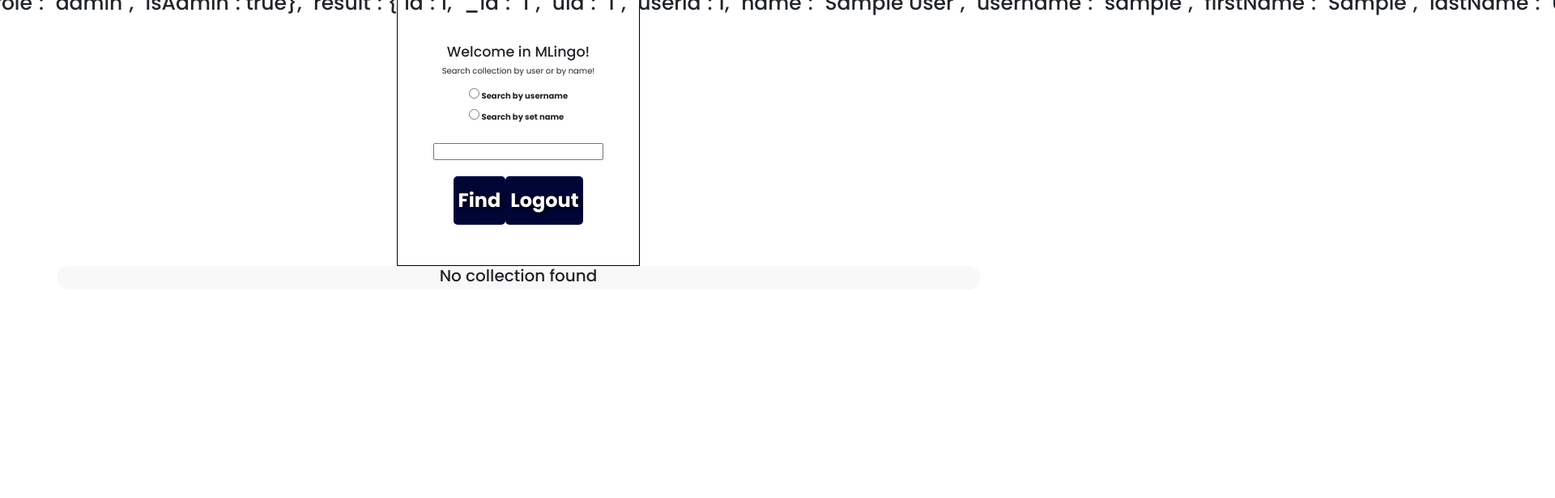
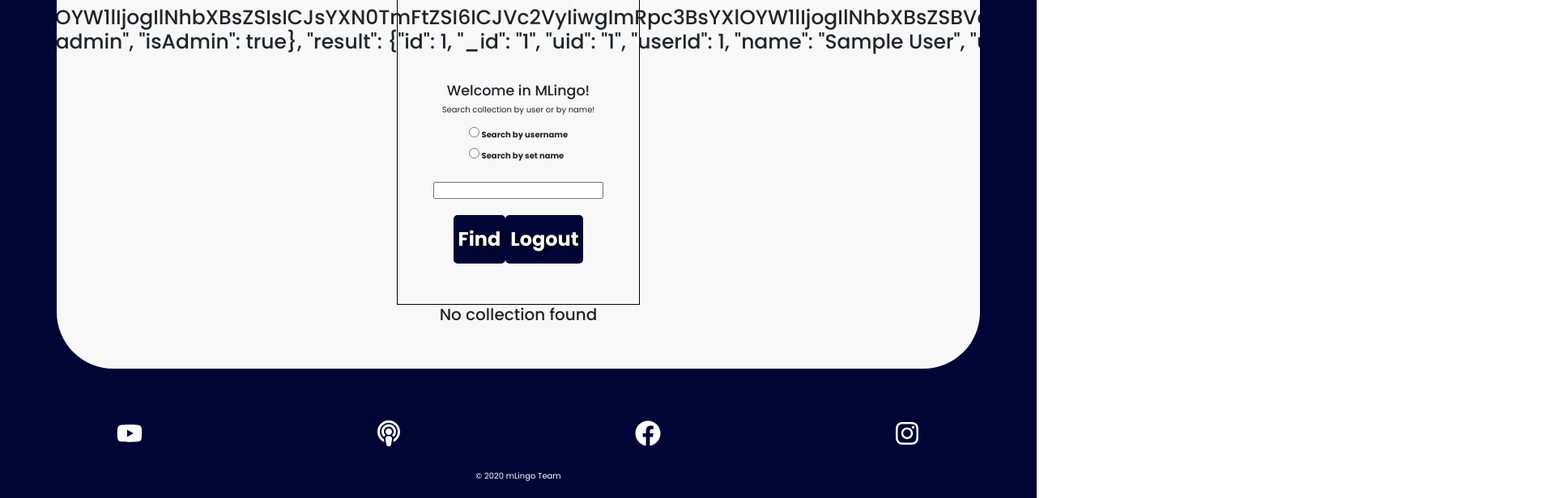
Before and after one commit to mLingoTeam/mLingo-Frontend, a React (Create React App) app in the folder mLingo/ClientApp/: page /head in a window 1280 px wide. Shown: the part 284-900 px from the top of the page at 81% size, 1920 px wide, since content can reach past the window. Before the commit the page ends 800 px from the top, so only its background shows below. Built offline with nearby package versions, Linux system fonts and the light colour scheme; sample sign-in values are in the browser's storage.

Commit message:
Change Layout of P

```diff
--- a/mLingo/ClientApp/src/components/UserPanelComponents/UserHead.js
+++ b/mLingo/ClientApp/src/components/UserPanelComponents/UserHead.js
@@ -65,7 +65,7 @@ class UserHead extends React.Component {
                 {
                     this.state.exist ? this.state.fields.map(element => (
                         <CardComponent set={element} />
-                    )) : this.state.exist ? <div className="container text-center"><h2> No collection found </h2></div> : <div className="container text-center"><h2> No collection found </h2></div>
+                    )) : this.state.exist ? <div className="text-center"><h2> No collection found </h2></div> : <div className="text-center"><h2> No collection found </h2></div>
                 }
             </div>
         );
--- a/mLingo/ClientApp/src/components/pages/UserPanelHead.js
+++ b/mLingo/ClientApp/src/components/pages/UserPanelHead.js
@@ -1,5 +1,5 @@
 import React from "react";
-import UserPanelLayout from '../layouts/UserPanelLayout'
+import Layout from '../layouts/Layout'
 import UserHead from '../UserPanelComponents/UserHead'
 
 class UserPanel extends React.Component {
@@ -7,9 +7,9 @@ class UserPanel extends React.Component {
 
   render() {
     return (
-      <UserPanelLayout>
+      <Layout>
         <UserHead />
-      </UserPanelLayout>
+      </Layout>
     )
   }
 }
--- a/mLingo/ClientApp/src/components/styles/Main.scss
+++ b/mLingo/ClientApp/src/components/styles/Main.scss
@@ -35,6 +35,8 @@
 
 .container{
   background-color: #F8F8F8;
+  overflow: hidden;
+  padding: 50px;
 }
 
 @media(min-width: 576px){
@@ -375,7 +377,6 @@ li.media h4 {
 /* Main Panel */
 @media (max-width: $mobile-res) {
   .mainpanel{
-    width: 100vw;
     display: flex;
     justify-content: center;
     align-items: center;
@@ -393,7 +394,6 @@ li.media h4 {
 
 @media (min-width: $desktop-res) {
   .mainpanel{
-    width: 100vw;
     display: flex;
     justify-content: center;
     align-items: center;
--- a/mLingo/ClientApp/src/components/styles/css/Main.css
+++ b/mLingo/ClientApp/src/components/styles/css/Main.css
@@ -150,6 +150,8 @@ a:hover {
 
 .container {
   background-color: #F8F8F8;
+  overflow: hidden;
+  padding: 50px;
 }
 
 @media (min-width: 576px) {
@@ -572,7 +574,6 @@ li.media h4 {
 /* Main Panel */
 @media (max-width: 576px) {
   .mainpanel {
-    width: 100vw;
     display: -webkit-box;
     display: -ms-flexbox;
     display: flex;
@@ -603,7 +604,6 @@ li.media h4 {
 
 @media (min-width: 992px) {
   .mainpanel {
-    width: 100vw;
     display: -webkit-box;
     display: -ms-flexbox;
     display: flex;
```
Also changed, not shown: 1 other file (tests, documents, lock files or other folders).
